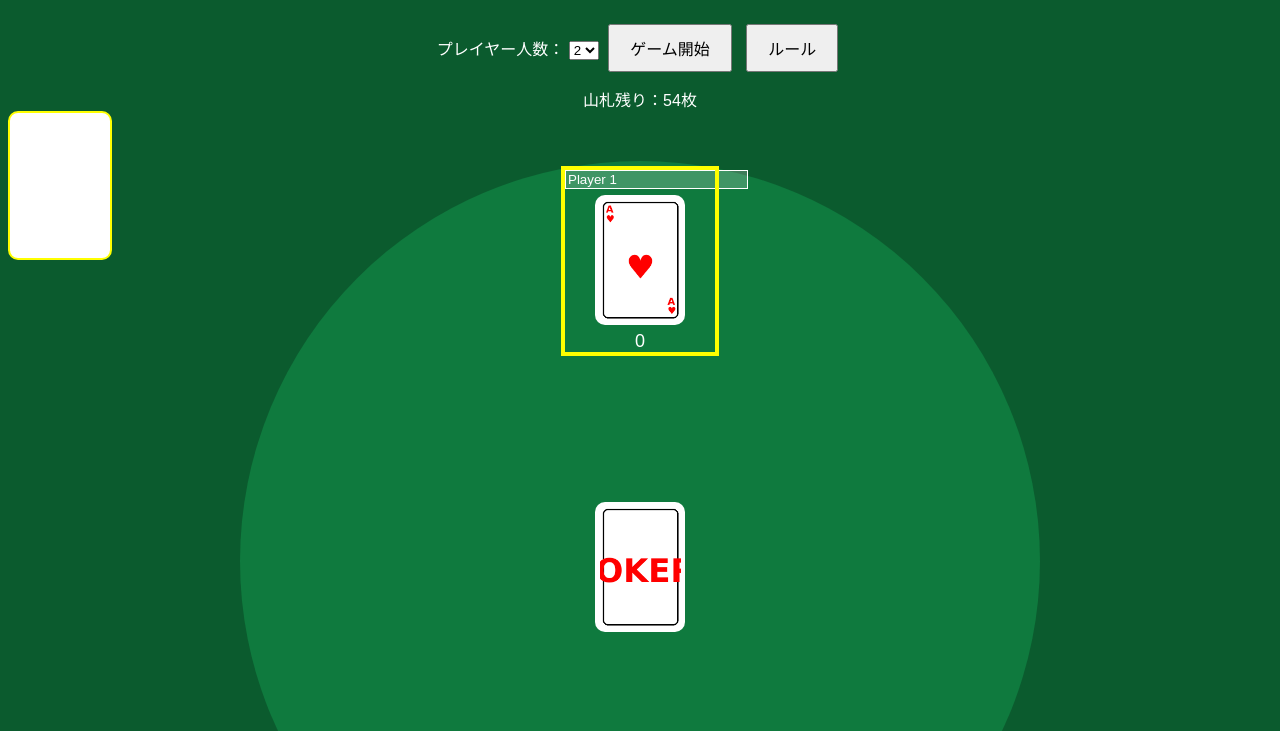
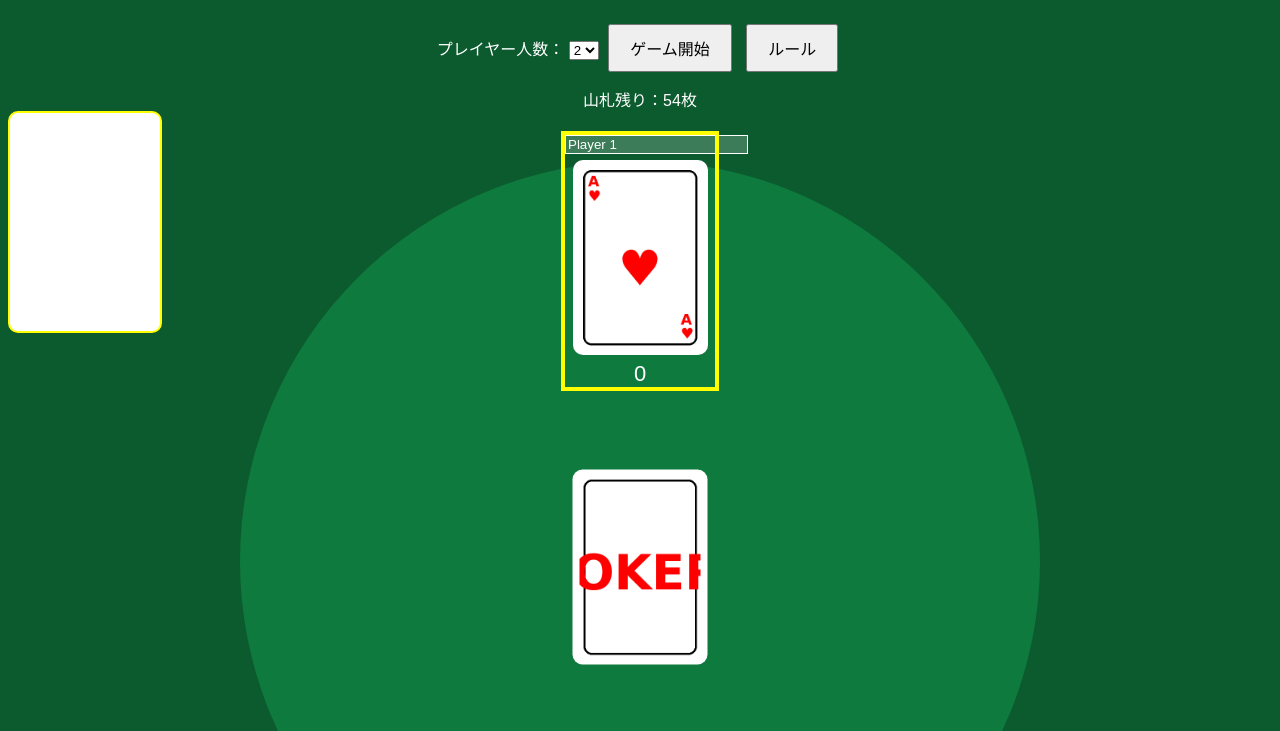
Before and after one commit to kotan-sama/drink-politics-game-, a plain HTML site: page index.html in a window 1280 px wide. Both pictures are taken after a click on the button "ゲーム開始". Shown: the part 61-792 px from the top of the page. Drawn offline with Linux system fonts and the light colour scheme.

Commit message:
Update index.html

```diff
--- a/index.html
+++ b/index.html
@@ -29,8 +29,8 @@ button{
     color:white;
 }
 .slot,.center-slot{
-    width:90px;
-    height:130px;
+    width:135px;
+    height:195px;
     margin:6px auto;
     border-radius:10px;
     background:white;
@@ -40,11 +40,11 @@ button{
     z-index:4000;
 }
 .slot img,.center-slot img{
-    width:80px;
+    width:130px;
     height:auto;
 }
 .score{
-    font-size:18px;
+    font-size:22px;
 }
 .active{
     outline:4px solid yellow;
@@ -71,8 +71,8 @@ button{
 
 #drawnCardArea{
     position: absolute;
-    width:100px;
-    height:145px;
+    width:150px;
+    height:218px;
     border:2px solid yellow;
     border-radius:10px;
     background:#fff;
@@ -224,7 +224,7 @@ function showDrawnCard(card){
     const rect = centerDom.getBoundingClientRect();
     area.style.position = "absolute";
     area.style.left = (rect.right + 10 + window.scrollX) + "px"; // 右横に10px
-    area.style.top = (rect.top + rect.height/2 + window.scrollY + 50) + "px";
+    area.style.top = (rect.top + rect.height*0.2 + window.scrollY) + "px";
 }
 
 // --- ターンハイライト ---
```
